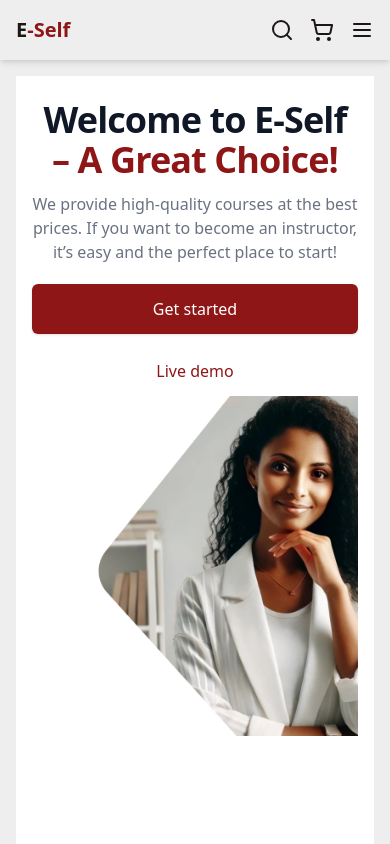
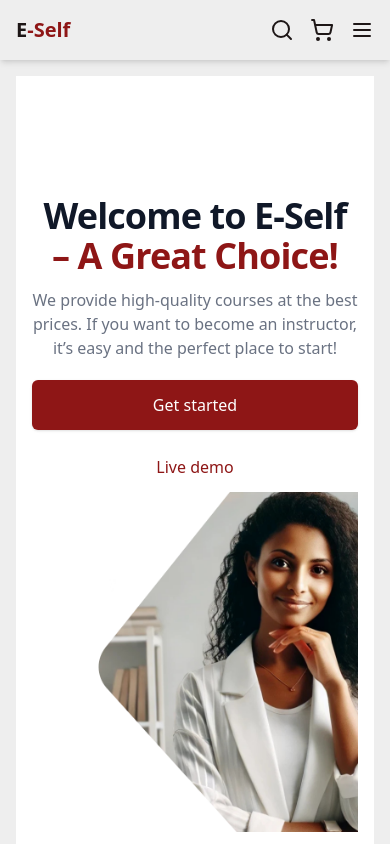
Before and after one commit to NegedeTekleyes/E-self-Lerning, a Next.js app in the folder e-self/: page / in a window 390 px wide. Shown: the top 844 px of the page. Built offline with nearby package versions, Linux system fonts and the light colour scheme.

Commit message:
feat(hero):Update hero section image

```diff
--- a/e-self/app/(components)/student/Hero.tsx
+++ b/e-self/app/(components)/student/Hero.tsx
@@ -27,7 +27,11 @@ const Hero = () => {
     <div className="relative bg-white overflow-hidden z-40 h-screen">
       <div className="max-w-7xl mx-auto h-full">
         <div className="relative z-10 pb-8 bg-white sm:pb-16 md:pb-20 lg:pb-28 xl:pb-32 h-full">
-          <main className="mt-6 mx-auto max-w-7xl px-4 sm:mt-8 sm:px-6 md:mt-12 lg:mt-16 lg:px-8 xl:mt-20 flex flex-col lg:flex-row items-center justify-center lg:justify-between h-full min-h-screen lg:min-h-[calc(100vh+100px)]">
+          <main
+            className={`mt-6 mx-auto max-w-7xl px-4 sm:mt-8 sm:px-6 md:mt-12 lg:mt-16 lg:px-8 xl:mt-20 flex flex-col lg:flex-row items-center justify-center lg:justify-between h-full min-h-screen lg:min-h-[calc(100vh+100px)] ${
+              !isSmallScreen ? "lg:pt-20 lg:pb-20" : "pt-24 pb-24"
+            }`}
+          >
             {/* Text Section */}
             <div className="text-center lg:text-left lg:w-1/2">
               <h1 className="text-4xl tracking-tight font-extrabold text-gray-900 sm:text-5xl md:text-6xl">
```
